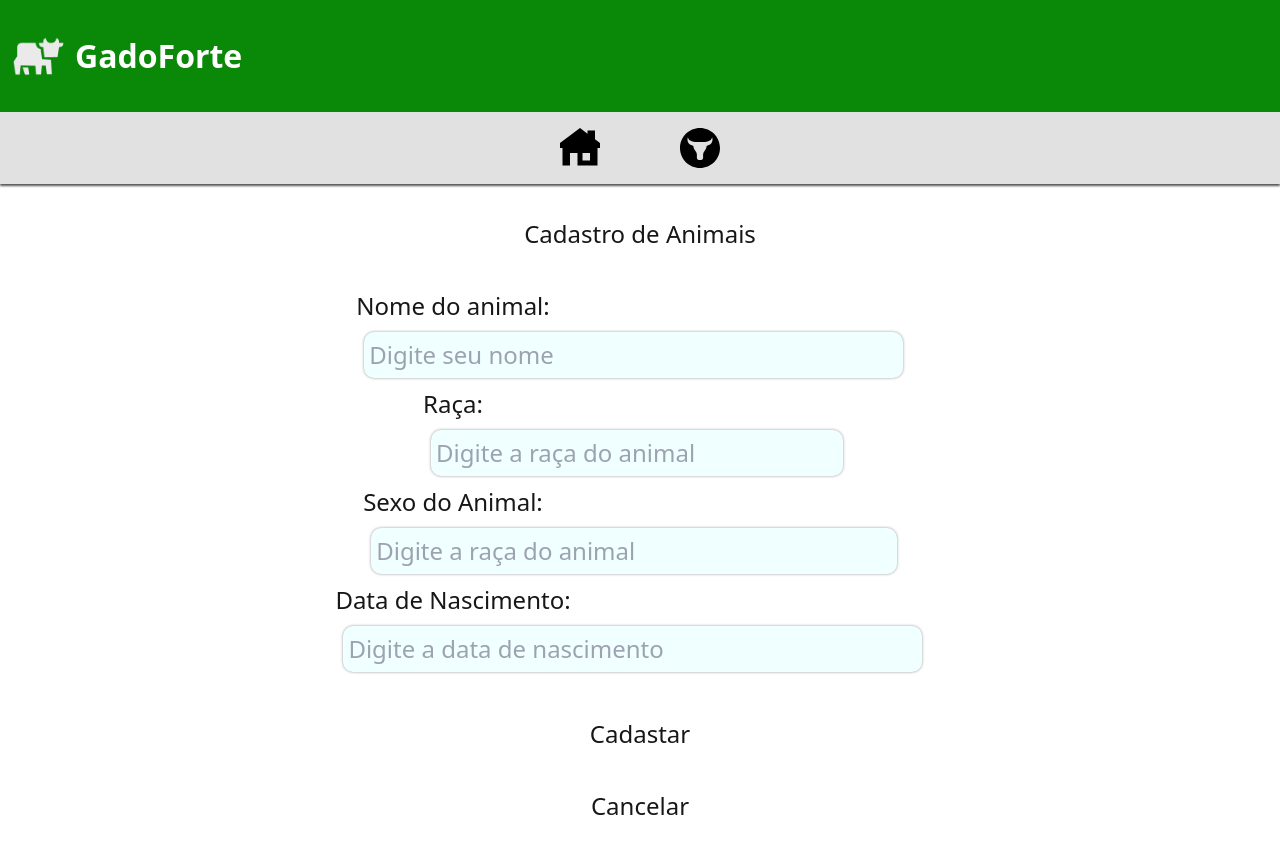
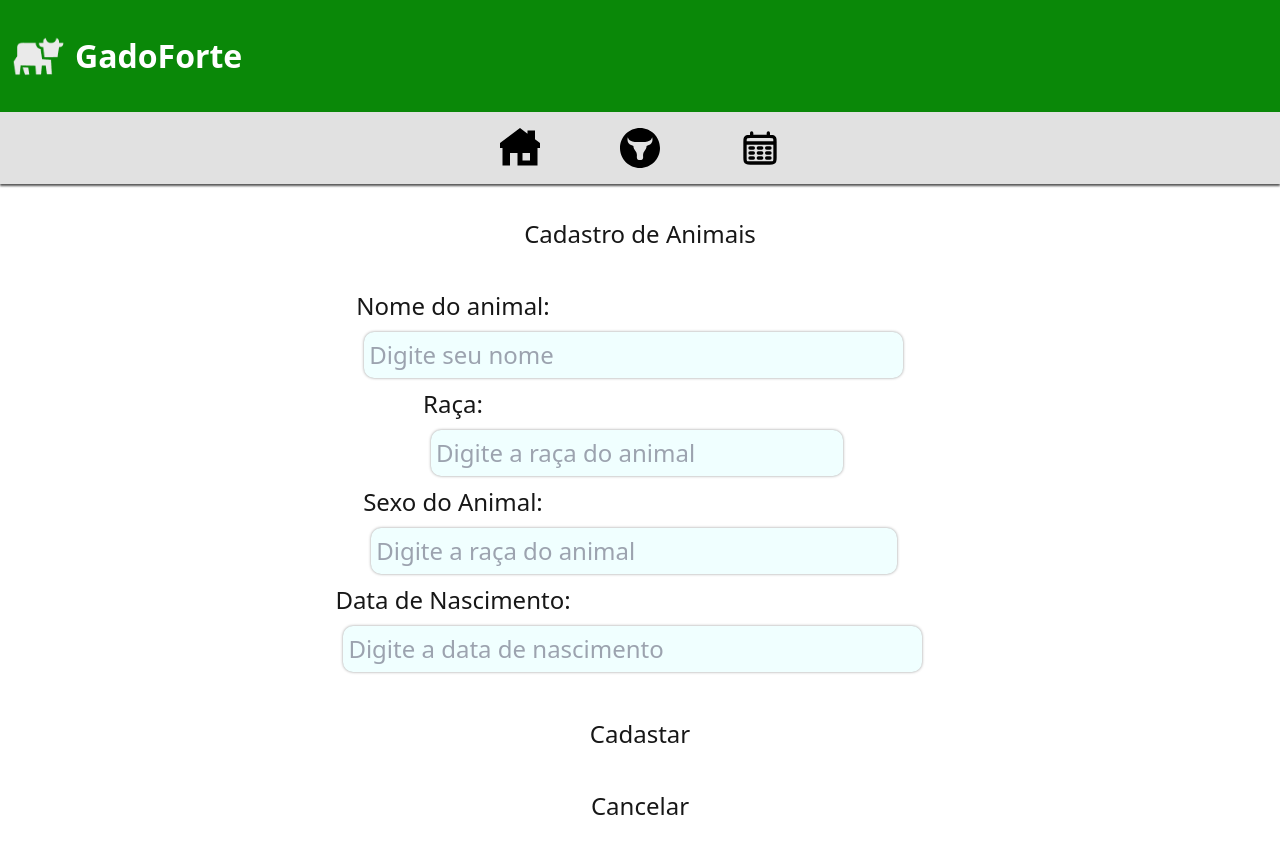
Before and after one commit to Flavia-20/gado-forte_frontend, a Next.js app: page /CadsAnimal in a window 1280 px wide. Built offline with nearby package versions, Linux system fonts and the light colour scheme.

Commit message:
icone do calendario

```diff
--- a/src/app/componentes/Footer/page.tsx
+++ b/src/app/componentes/Footer/page.tsx
@@ -1,6 +1,5 @@
 import style from "../Footer/Footer.module.css";
 
-import Image from "next/image";
 
 
 export default function Footer(){
@@ -57,6 +56,31 @@ export default function Footer(){
             </g>
           </svg>
           </a>
+          <a
+            className="flex items-center gap-2 hover:underline hover:underline-offset-4"
+            href="../calendario"
+            rel="noopener noreferrer"
+          >
+            <svg
+            width="40px"
+            height="40px"
+            viewBox="0 0 24 24"
+            fill="none"
+            xmlns="http://www.w3.org/2000/svg">
+              <g id="SVGRepo_bgCarrier"
+              stroke-width="0"></g>
+              <g id="SVGRepo_tracerCarrier"
+              stroke-linecap="round"
+              stroke-linejoin="round"></g>
+              <g id="SVGRepo_iconCarrier">
+                <path d="M3 9H21M7 3V5M17 3V5M6 12H8M11 12H13M16 12H18M6 15H8M11 15H13M16 15H18M6 18H8M11 18H13M16 18H18M6.2 21H17.8C18.9201 21 19.4802 21 19.908 20.782C20.2843 20.5903 20.5903 20.2843 20.782 19.908C21 19.4802 21 18.9201 21 17.8V8.2C21 7.07989 21 6.51984 20.782 6.09202C20.5903 5.71569 20.2843 5.40973 19.908 5.21799C19.4802 5 18.9201 5 17.8 5H6.2C5.0799 5 4.51984 5 4.09202 5.21799C3.71569 5.40973 3.40973 5.71569 3.21799 6.09202C3 6.51984 3 7.07989 3 8.2V17.8C3 18.9201 3 19.4802 3.21799 19.908C3.40973 20.2843 3.71569 20.5903 4.09202 20.782C4.51984 21 5.07989 21 6.2 21Z"
+                stroke="#000000"
+                stroke-width="2"
+                stroke-linecap="round">
+                </path>
+              </g>
+            </svg>
+          </a>
            {/*<a
             className="flex items-center gap-2 hover:underline hover:underline-offset-4"
             href=""
```
